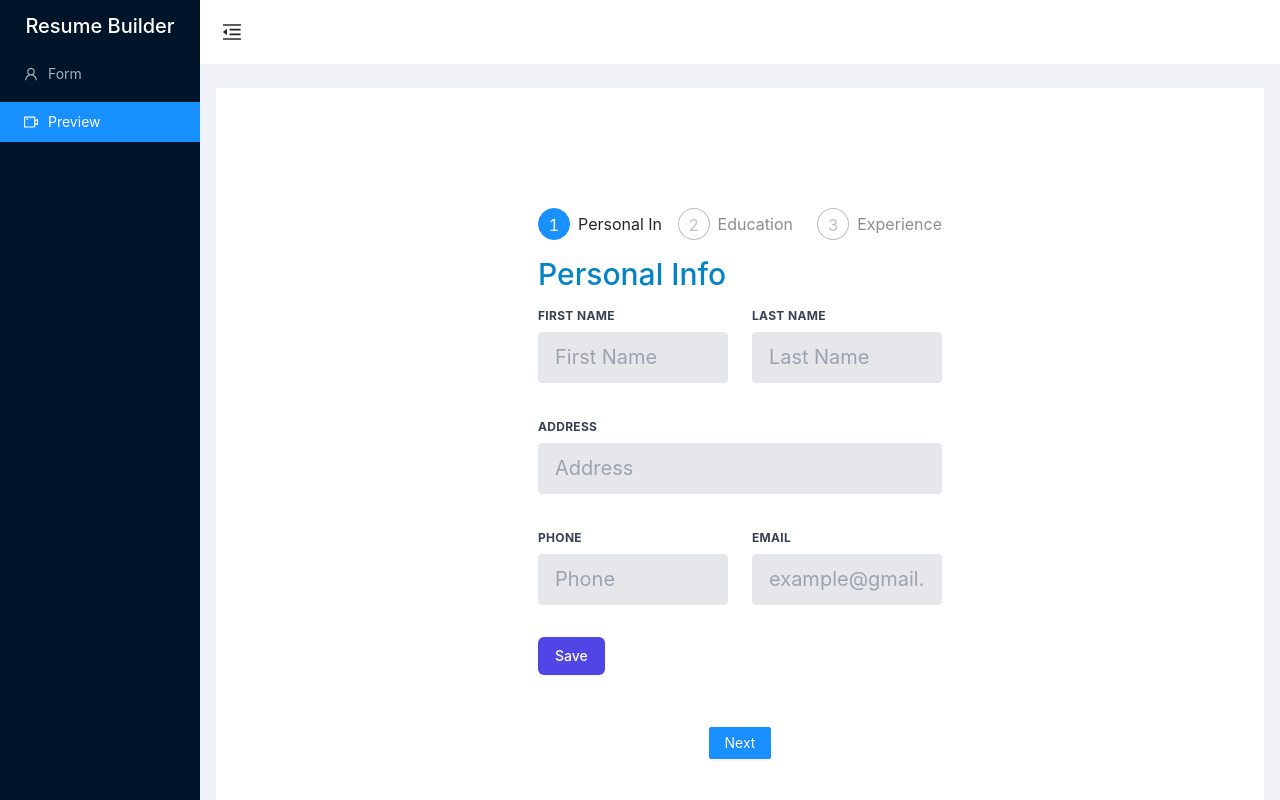
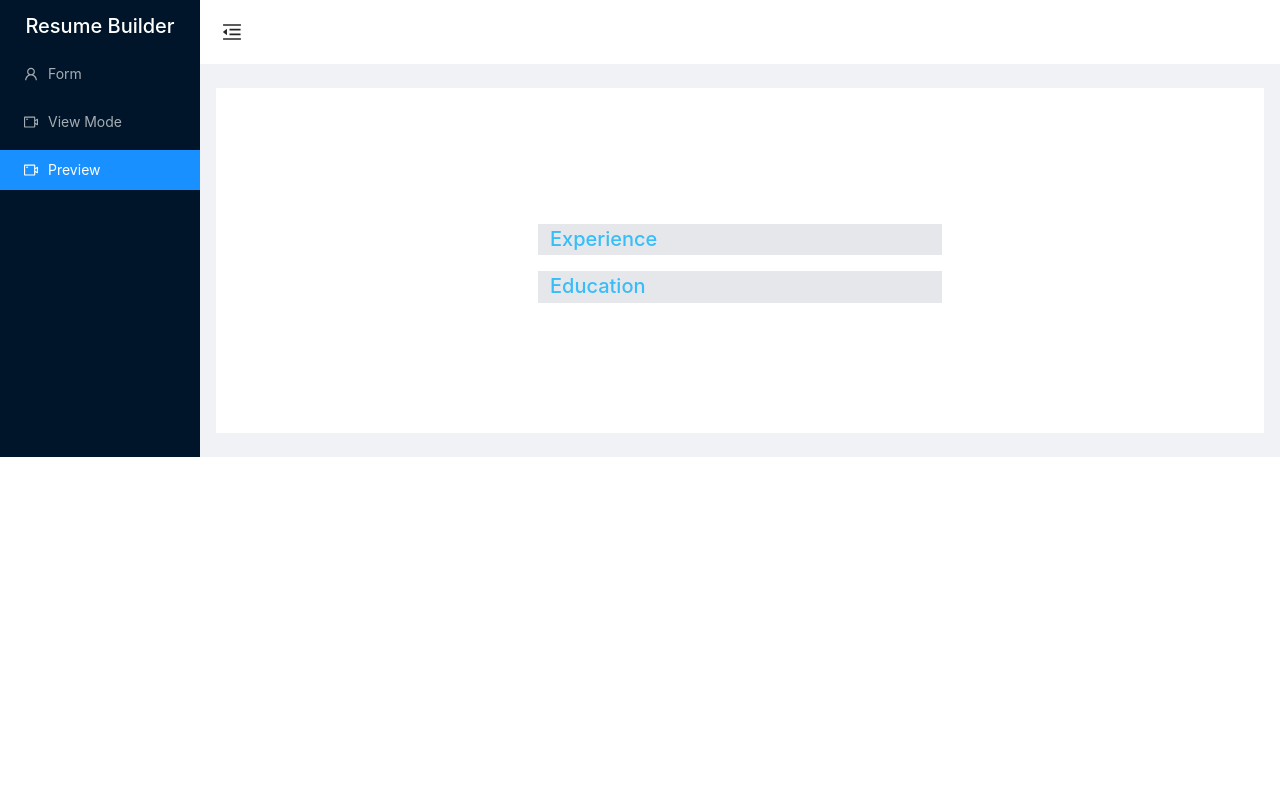
Before and after one commit to dglitxh/CV-gen, a React (Create React App) app: page / in a window 1280 px wide. Both pictures are taken after a click on the item "Preview". Shown: the top 800 px of the page. Built offline with nearby package versions, Linux system fonts and the light colour scheme.

Commit message:
feature: Preview

```diff
--- a/src/App.js
+++ b/src/App.js
@@ -6,6 +6,7 @@ import Experience from "./components/Experience";
 import { EduDisplay, ExpDisplay, AboutDisplay } from "./components/Display"
 import { Steps, Button, message } from 'antd';
 import { Layout, Menu } from 'antd';
+import Preview from "./components/Preview"
 import {
   MenuUnfoldOutlined,
   MenuFoldOutlined,
@@ -20,6 +21,7 @@ const { Step } = Steps;
 
 
 const App = (props) => {
+  const [preview, setPreview] = useState(false)
   let [about, setAbout] = useState([])
   let [edu, setEdu] = useState([])
   let [exp, setExp] = useState([])
@@ -30,16 +32,19 @@ const App = (props) => {
   const saveAbout = (item) => {
     const newEntry = [item];
     setAbout(newEntry)
+    message.success('personal Info added!')
   }
 
   const saveEdu = (item) => {
     const newEntry = [...edu, item];
     setEdu(newEntry)
+    message.success('New educational history added!')
   }
 
   const saveExp = (item) => {
     const newEntry = [...exp, item];
     setExp(newEntry)
+    message.success('New experience added!')
   }
 
   const toggle = () => {
@@ -54,7 +59,7 @@ const App = (props) => {
     setCurrent(current - 1);
   };
 
-  const onChange = (id) => {
+  const onChangeStep = (id) => {
     setCurrent(id)
   }
 
@@ -83,10 +88,13 @@ const App = (props) => {
           <div className="logo" />
           <h3 className="text-white text-center mt-3 text-xl">Resume Builder</h3>
           <Menu theme="dark" mode="inline" defaultSelectedKeys={['1']}>
-            <Menu.Item key="1" icon={<UserOutlined />} >
+            <Menu.Item key="1" icon={<UserOutlined />} onClick={() => setPreview(false)}>
               Form
             </Menu.Item>
-            <Menu.Item key="2" icon={<VideoCameraOutlined />} >
+            <Menu.Item key="2" icon={<VideoCameraOutlined />} onClick={() => setPreview(true)}>
+              View Mode
+            </Menu.Item>
+            <Menu.Item key="3" icon={<VideoCameraOutlined />} onClick={() => setPreview(true)}>
               Preview
             </Menu.Item>
           </Menu>
@@ -107,8 +115,8 @@ const App = (props) => {
               minHeight: 280,
             }}
           >
-           <div className=" w-full  px-8 py-12 max-w-md mx-auto sm:max-w-xl lg:max-w-full lg:w-1/2 lg:py-24 lg:px-12 pb-6">
-       <Steps current={current} onChange={onChange}>
+          {!preview? <div className=" w-full  px-8 py-12 max-w-md mx-auto sm:max-w-xl lg:max-w-full lg:w-1/2 lg:py-24 lg:px-12 pb-6">
+       <Steps current={current} onChange={onChangeStep}>
         {steps.map(item => (
           <Step key={item.id} title={item.title} />
         ))}
@@ -132,12 +140,15 @@ const App = (props) => {
         )}
       </div>
        </div>
+       :
        <div id="cv" className="px-8 py-12 max-w-md mx-auto sm:max-w-xl lg:max-w-full lg:w-1/2 lg:py-24 lg:px-12 pb-6">
-       <AboutDisplay entries={about} />
-       <ExpDisplay entries={exp} name={'Experience'}/>
-       <EduDisplay entries={edu} name={'Education'}/>
+       <Preview
+        about = <AboutDisplay entries={about} />
+        experience = <ExpDisplay entries={exp} name={'Experience'}/>
+        education=<EduDisplay entries={edu} name={'Education'}/>
+       />
 
-    </div>
+    </div>}
           </Content>
         </Layout>
       </Layout>
--- a/src/components/Experience.js
+++ b/src/components/Experience.js
@@ -26,7 +26,8 @@ class Experience extends Component{
 
     handleSubmit = (e) => {
         e.preventDefault();
-        let exp = this.state['id'] = uniqid()
+        let exp = this.state['id']
+        exp['id'] = uniqid()
         this.props.saveExp(exp)
         console.log(this.state)
         this.setState(this.InitialState)
--- /dev/null
+++ b/src/components/Preview.js
@@ -0,0 +1,14 @@
+
+
+const Preview = (props) => {
+
+  return(
+    <>
+      <div>{props.about}</div>
+      <div>{props.experience}</div>
+      <div>{props.education}</div>
+    </>
+  )
+}
+
+export default Preview
```
